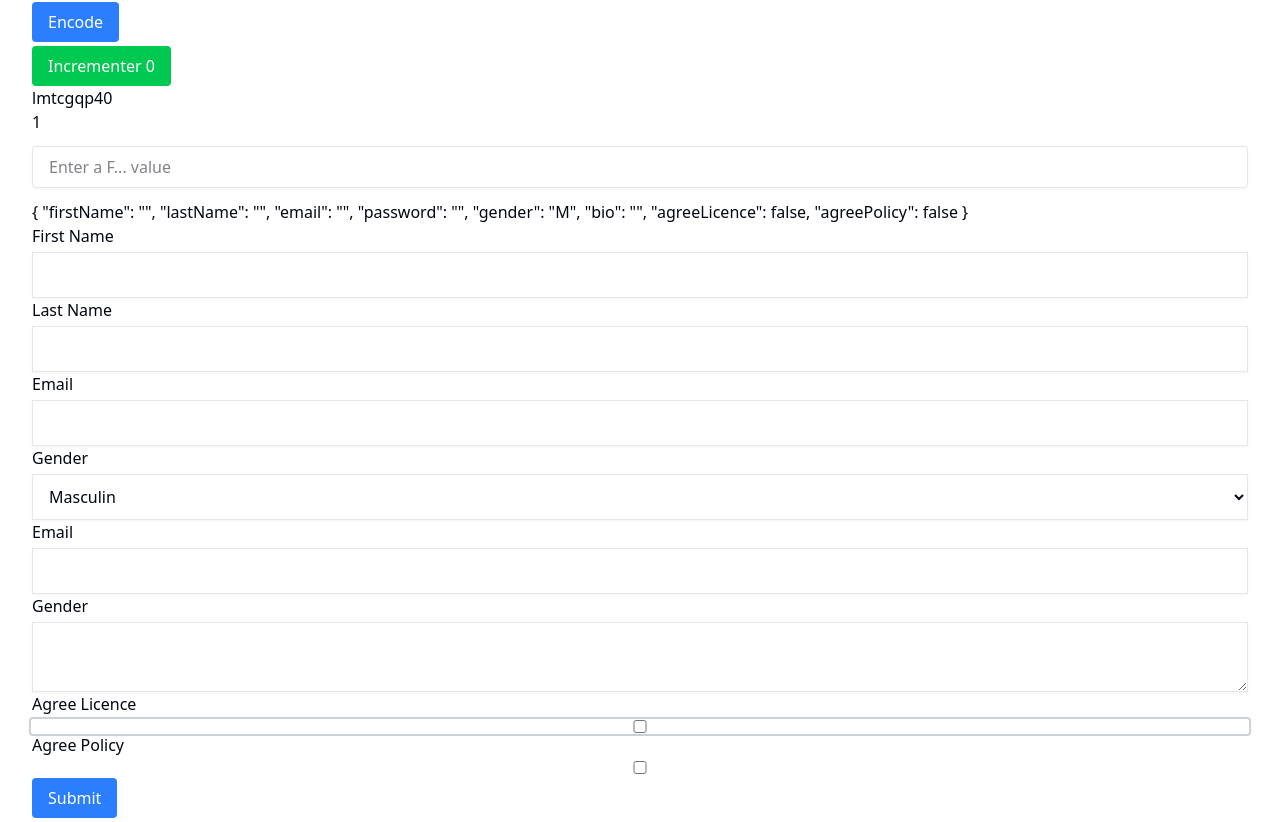
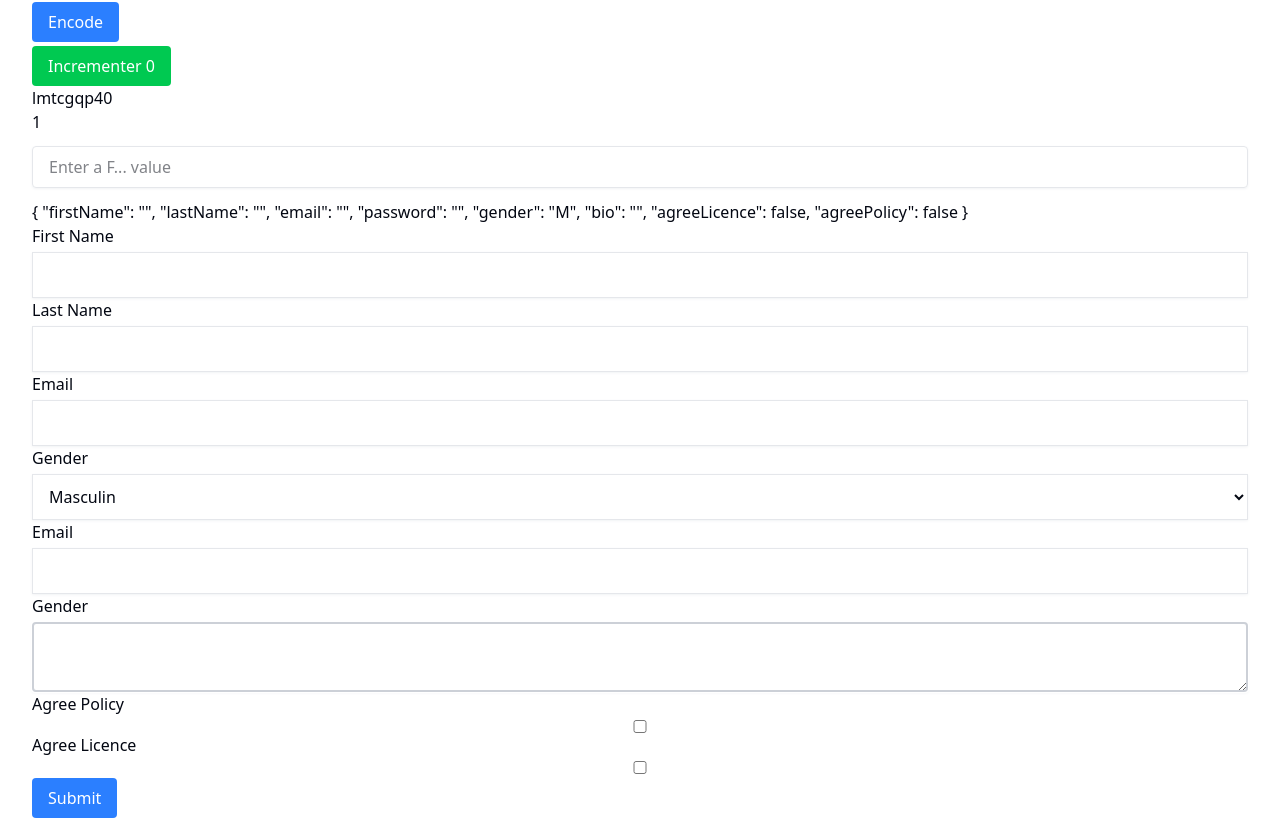
Before and after one commit to NdekoCode/react-discovery, a React (Vite) app: page / in a window 1280 px wide. Shown: the part 242-1064 px from the top of the page. Built offline with nearby package versions, Linux system fonts and the light colour scheme.

Commit message:
feat: refactor CustomForm to use PolicyAgreement component for license and policy checkboxes

```diff
--- a/src/components/custom/custom-form.tsx
+++ b/src/components/custom/custom-form.tsx
@@ -1,6 +1,7 @@
 import { ChangeEvent, FormEvent, useCallback, useState } from "react";
 
 import { Button } from "./block-render";
+import { PolicyAgreement } from "./policy-agreement";
 
 export const CustomForm = () => {
   console.log("render");
@@ -122,29 +123,18 @@ export const CustomForm = () => {
           />
         </div>
 
-        <div className="flex flex-col gap-1">
-          <label htmlFor="email">Agree Licence</label>
-          <input
-            type="checkbox"
-            name="agreeLicence"
-            id="agreeLicence"
-            autoFocus
-            checked={formData.agreeLicence}
-            onChange={handleChange}
-            className="px-3 py-2.5"
-          />
-        </div>
-        <div className="flex flex-col gap-1">
-          <label htmlFor="email">Agree Policy</label>
-          <input
-            type="checkbox"
-            name="agreePolicy"
-            id="agreePolicy"
-            checked={formData.agreePolicy}
-            onChange={handleChange}
-            className="px-3 py-2.5"
-          />
-        </div>
+        <PolicyAgreement
+          name="agreePolicy"
+          label="Agree Policy"
+          checked={formData.agreePolicy}
+          onChange={handleChange}
+        />
+        <PolicyAgreement
+          name="agreeLicence"
+          label="Agree Licence"
+          checked={formData.agreeLicence}
+          onChange={handleChange}
+        />
         <Button handleClick={handleClick}>Submit</Button>
       </form>
     </div>
--- /dev/null
+++ b/src/components/custom/policy-agreement.tsx
@@ -0,0 +1,22 @@
+import { ChangeEvent, FC, useCallback, useId } from "react";
+
+export const PolicyAgreement: FC<{
+  checked: boolean;
+  onChange: (e: ChangeEvent<HTMLInputElement>) => void;
+  label?: string;
+  name?: string;
+}> = ({ name, checked, label, onChange }) => {
+  return (
+    <div className="flex flex-col gap-1">
+      <label htmlFor={name}>{label}</label>
+      <input
+        type="checkbox"
+        name={name}
+        id={name}
+        checked={checked}
+        onChange={onChange}
+        className="px-3 py-2.5"
+      />
+    </div>
+  );
+};
```
